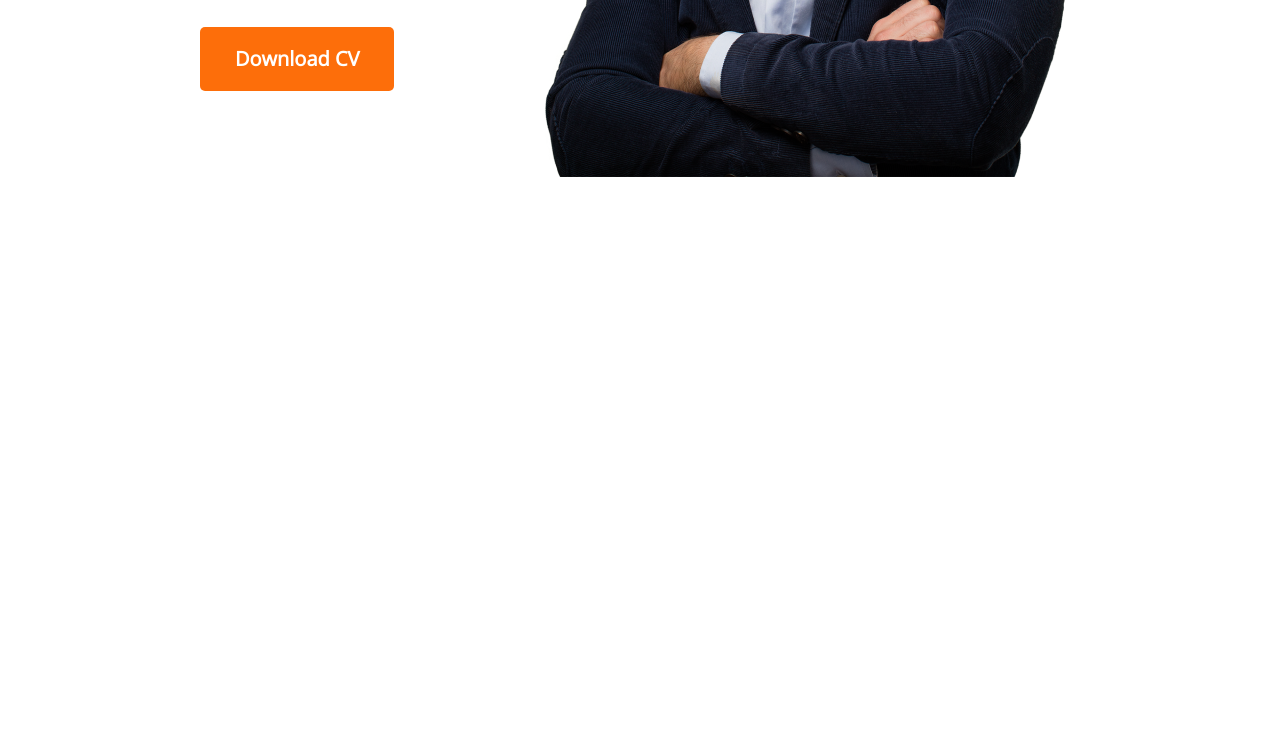
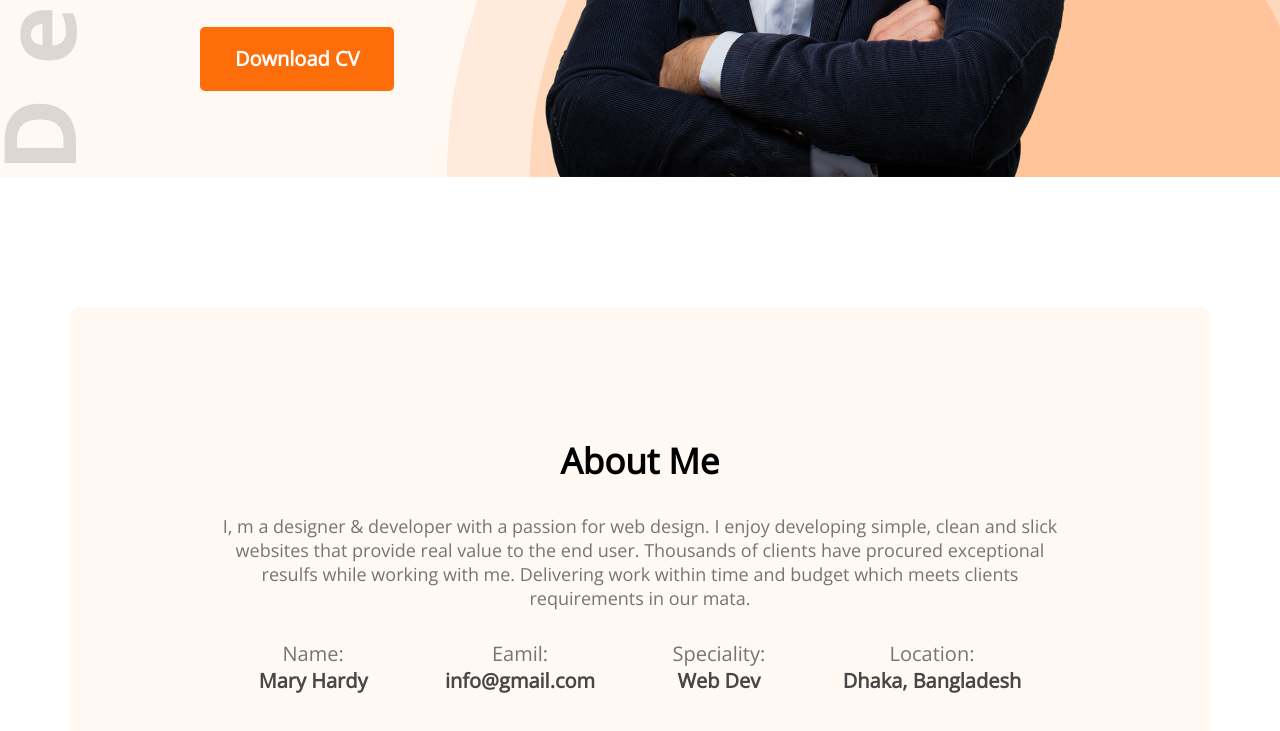
Before and after one commit to ShezanMahmud/developer-portfolio, a plain HTML site: page index.html in a window 1280 px wide. Shown: the part 663-1394 px from the top of the page. Before the commit the page ends 840 px from the top, so only its background shows below. Drawn offline with nearby package versions, Linux system fonts and the light colour scheme.

Commit message:
added main section

```diff
--- a/index.html
+++ b/index.html
@@ -18,13 +18,13 @@
     />
   </head>
   <body>
-    <header>
+    <header class="header">
       <nav>
         <h2 class="nav-title">Ma<span class="text-primary">r</span>y</h2>
         <ul>
           <li>Portfolio</li>
           <li>Blog</li>
-          <li><button class="btn-primary">Hir Me</button></li>
+          <li><button class="btn-primary">Hire Me</button></li>
         </ul>
       </nav>
       <!-- header banner -->
@@ -41,5 +41,35 @@
         <img src="images/hardy.png" alt="" />
       </div>
     </header>
+    <main>
+      <section class="about">
+        <h3 class="section-title">About Me</h3>
+        <p class="section-description">
+          I, m a designer & developer with a passion for web design. I enjoy
+          developing simple, clean and slick websites that provide real value to
+          the end user. Thousands of clients have procured exceptional resulfs
+          while working with me. Delivering work within time and budget which
+          meets clients requirements in our mata.
+        </p>
+        <div class="about-info-container">
+          <div class="about-info">
+            <p class="info-title">Name:</p>
+            <p class="info-description">Mary Hardy</p>
+          </div>
+          <div class="about-info">
+            <p class="info-title">Eamil:</p>
+            <p class="info-description">info@gmail.com</p>
+          </div>
+          <div class="about-info">
+            <p class="info-title">Speciality:</p>
+            <p class="info-description">Web Dev</p>
+          </div>
+          <div class="about-info">
+            <p class="info-title">Location:</p>
+            <p class="info-description">Dhaka, Bangladesh</p>
+          </div>
+        </div>
+      </section>
+    </main>
   </body>
 </html>
--- a/styles/portfolio.css
+++ b/styles/portfolio.css
@@ -15,6 +15,14 @@
   color: #ffffff;
   font-size: 20px;
   font-weight: 700;
+}
+
+.header {
+  background-color: #fff8f3;
+  background-image: url("../images/header_bg.png"),
+    url("../images/developer.png");
+  background-repeat: no-repeat;
+  background-position: right bottom, left;
 }
 
 /* header and nav title */
@@ -58,3 +66,41 @@ nav li {
   font-size: 18px;
   margin-bottom: 30px;
 }
+
+/* main section */
+main {
+  max-width: 1140px;
+  margin: 0 auto;
+}
+
+/* about section style */
+.about {
+  margin-top: 130px;
+  background: #fff8f3;
+  border-radius: 10px;
+  padding: 130px 150px;
+  text-align: center;
+}
+.section-title {
+  font-weight: 700;
+  font-size: 35px;
+  margin-bottom: 30px;
+}
+.section-description {
+  color: #757575;
+  font-size: 18px;
+  margin-bottom: 30px;
+}
+.about-info-container {
+  display: flex;
+  justify-content: space-around;
+}
+.about .info-title {
+  font-size: 20px;
+  color: #757575;
+}
+.info-description {
+  font-weight: 700;
+  font-size: 20px;
+  color: #474747;
+}
```
